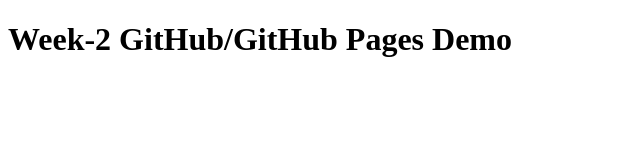
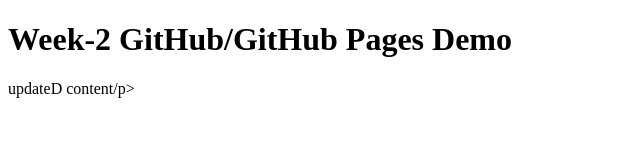
Before and after one commit to UserCoding100/24W-03-Week-2-Demo, a plain HTML site: page index.html in a window 1280 px wide. Shown: the whole page, without its empty margins (0-640 px from the left). Drawn offline with Linux system fonts and the light colour scheme.

Commit message:
updates para here

```diff
--- a/index.html
+++ b/index.html
@@ -7,5 +7,6 @@
 </head>
 <body>
     <h1>Week-2 GitHub/GitHub Pages Demo</h1>
+    <p>updateD content/p>
 </body>
 </html>
```
